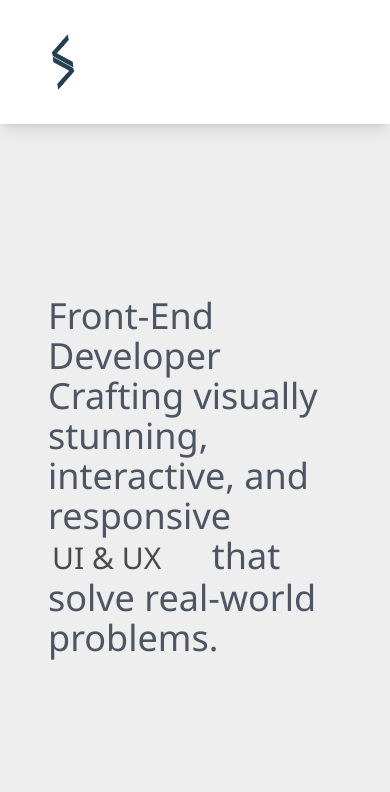
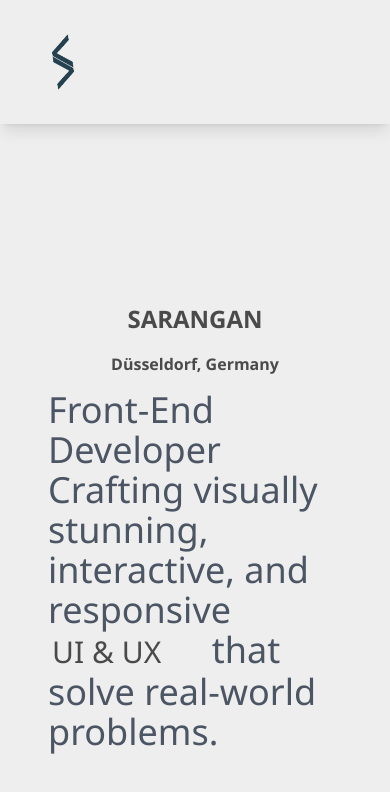
Before and after one commit to sarangan16/sarangan, a React (Create React App) app: page / in a window 390 px wide. Shown: the top 792 px of the page. Built offline with nearby package versions, Linux system fonts and the light colour scheme.

Commit message:
navbar color changed

```diff
--- a/src/components/Hero.jsx
+++ b/src/components/Hero.jsx
@@ -149,6 +149,13 @@ const Hero = () => {
           ref={scrollContainerRef}
         >
           <div className="max-w-xl mx-auto md:text-left flex flex-col justify-start h-full mb-20 ">
+            <h1 className="block md:hidden text-2xl font-bold text-center sm:text-xl  leading-tight mt-2">
+              SARANGAN
+            </h1>
+            <p className="text-center block md:hidden font-bold leading-tight mt-5 mb-4">
+              Düsseldorf, Germany
+            </p>
+
             <p className="mt-0 mb-6 text-4xl text-gray-600 ">
               {t("saranganIntro")}{" "}
               <span
@@ -179,6 +186,9 @@ const Hero = () => {
               className="mt-3"
               style={{ paddingTop: "15rem" }}
             >
+              <h1 className="block md:hidden text-2xl font-bold text-center sm:text-xl  leading-tight mt-6">
+                Tech Stack
+              </h1>
               <TechStack />
             </div>
 
@@ -195,9 +205,15 @@ const Hero = () => {
             </div>
 
             <div ref={projectsSectionRef}>
+              <h1 className="block md:hidden text-2xl font-bold text-center sm:text-xl  leading-tight mt-2 mb-5">
+                Projects
+              </h1>
               <Projects />
             </div>
             <div ref={contactSectionRef} style={{ paddingTop: "10rem" }}>
+              <h1 className="block md:hidden text-2xl font-bold text-center sm:text-xl  leading-tight mt-2 mb-5">
+                Contact
+              </h1>
               <Contact />
             </div>
           </div>
--- a/src/components/Navbar.jsx
+++ b/src/components/Navbar.jsx
@@ -10,7 +10,7 @@ const Navbar = () => {
   };
 
   return (
-    <nav className="fixed top-0 left-0 w-full bg-white border-cyan-100 shadow-lg z-50">
+    <nav className="fixed top-0 left-0 w-full bg-[#EEEEEE] border-cyan-100 shadow-lg z-50">
       <div className="flex justify-center items-center p-4">
         <div className="px-6 flex justify-between w-full items-center">
           <div className="text-xl font-bold">
--- a/src/components/Techstack.jsx
+++ b/src/components/Techstack.jsx
@@ -26,7 +26,7 @@ const techStack = [
 const TechStack = () => {
   return (
     <section className="">
-      <div className="flex flex-wrap gap-4">
+      <div className="flex flex-wrap gap-4 items-center justify-center">
         <div className="grid grid-cols-3 sm:grid-cols-4 md:grid-cols-5 gap-6 justify-items-center">
           {techStack.map((tech, index) => (
             <div
```
